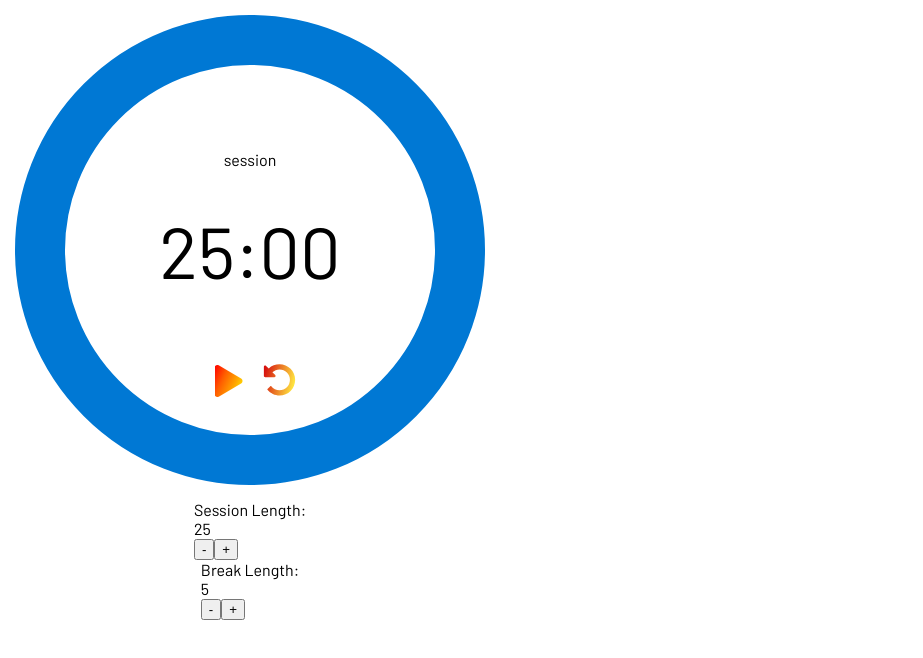
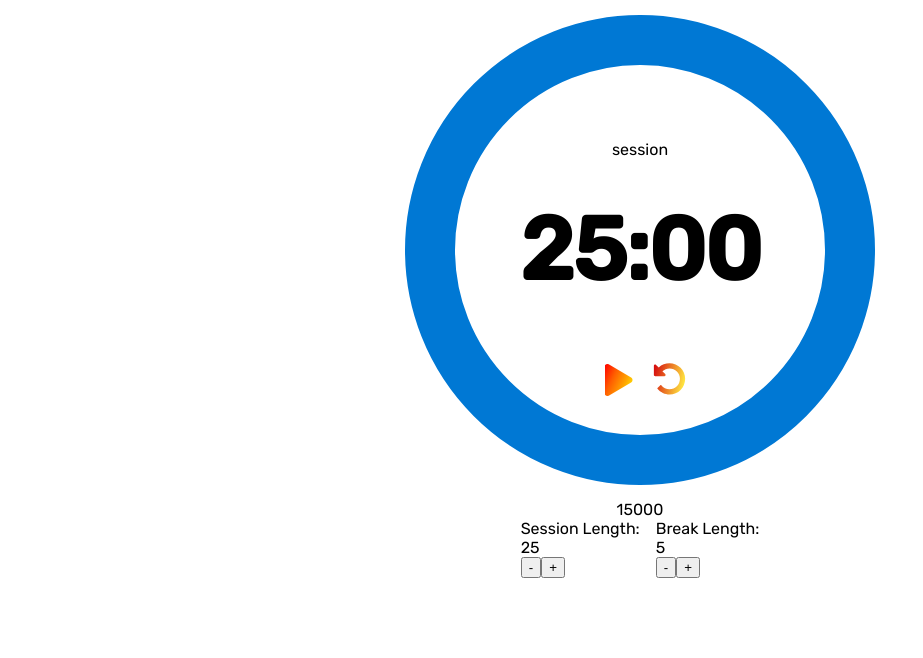
Before and after one commit to Mmackz/pomodoro, a React (Create React App) app: page / in a window 1280 px wide. Shown: the top 658 px of the page, without its empty margins (0-923 px from the left). Built offline with nearby package versions, Linux system fonts and the light colour scheme.

Commit message:
✨ add state to make circle animation smooth

```diff
--- a/src/App.js
+++ b/src/App.js
@@ -3,15 +3,17 @@ import { useRef } from "react/cjs/react.development";
 import Display from "./components/Display/Display";
 import accurateInterval from "./helpers/interval";
 
-const MS = 60 * 1000;
+const MS = 60;
 
 function App() {
    const [sessionLength, setSessionLength] = useState(25);
    const [breakLength, setBreakLength] = useState(5);
-   const [timeRemaining, setTimeRemaining] = useState(1500000);
+   const [timeRemaining, setTimeRemaining] = useState(1500);
    const [currentTimer, setCurrentTimer] = useState("session");
    const [running, setRunning] = useState(false);
    const [timerId, setTimerId] = useState(null);
+   const [percentMeter, setPercentMeter] = useState(null);
+   const [meterTime, setMeterTime] = useState(15000);
 
    const audioRef = useRef();
 
@@ -20,6 +22,11 @@ function App() {
          audioRef.current.play();
          setTimeRemaining(
             currentTimer === "session" ? breakLength * MS : sessionLength * MS
+         );
+         setMeterTime(
+            currentTimer === "session"
+               ? breakLength * MS * 10
+               : sessionLength * MS * 10
          );
          setCurrentTimer(currentTimer === "session" ? "break" : "session");
       }
@@ -31,6 +38,7 @@ function App() {
             setSessionLength((state) => state + amount);
             if (currentTimer === "session") {
                setTimeRemaining((sessionLength + amount) * MS);
+               setMeterTime((sessionLength + amount) * MS * 10);
             }
          }
       }
@@ -40,6 +48,7 @@ function App() {
             setBreakLength((state) => state + amount);
             if (currentTimer === "break") {
                setTimeRemaining((breakLength + amount) * MS);
+               setMeterTime((sessionLength + amount) * MS * 10);
             }
          }
       }
@@ -47,18 +56,25 @@ function App() {
 
    function calculatePercent() {
       const timer = currentTimer === "session" ? sessionLength : breakLength;
-      const percent = timeRemaining / (timer * MS) * 100
-      console.log(percent)
-      return percent
+      const percent = (meterTime / (timer * MS)) * 10;
+      console.log(percent);
+      return percent;
    }
 
    function startTimer() {
       timerId && timerId.cancel();
+      percentMeter && percentMeter.cancel();
       if (!running) {
          setRunning(true);
          setTimerId(
             accurateInterval(() => {
-               setTimeRemaining((state) => state - 100);
+               setTimeRemaining((state) => state - 1);
+            }, 1000)
+         );
+         setMeterTime(timeRemaining * 10);
+         setPercentMeter(
+            accurateInterval(() => {
+               setMeterTime((state) => state - 1);
             }, 100)
          );
       } else {
@@ -68,17 +84,19 @@ function App() {
 
    function resetTimer() {
       timerId && timerId.cancel();
+      percentMeter && percentMeter.cancel();
       setRunning(false);
       setSessionLength(25);
       setBreakLength(5);
-      setTimeRemaining(1500000);
+      setTimeRemaining(1500);
       setCurrentTimer("session");
+      setMeterTime(15000);
       audioRef.current.pause();
       audioRef.current.currentTime = 0;
    }
 
    return (
-      <section className="main-container">
+      <main className="main-container">
          <Display
             timerName={currentTimer}
             remaining={timeRemaining}
@@ -88,6 +106,9 @@ function App() {
             percent={calculatePercent()}
          />
 
+         {meterTime}
+
+         <section className="controls-container">
             <div className="time-setting">
                <p id="session-label">Session Length:</p>
                <p id="session-length">{sessionLength}</p>
@@ -121,13 +142,14 @@ function App() {
                   +
                </button>
             </div>
+         </section>
 
          <audio
             id="beep"
             ref={audioRef}
             src="https://raw.githubusercontent.com/freeCodeCamp/cdn/master/build/testable-projects-fcc/audio/BeepSound.wav"
          ></audio>
-      </section>
+      </main>
    );
 }
 
--- a/src/components/Display/Display.js
+++ b/src/components/Display/Display.js
@@ -7,6 +7,8 @@ function Display(props) {
    return (
       <div className="display-container">
          <CircularProgress
+            hasStripe
+            isAnimated
             value={percent}
             capIsRound
             trackColor="transparent"
--- a/src/helpers/formatTime.js
+++ b/src/helpers/formatTime.js
@@ -1,11 +1,13 @@
 function formatTimeRemaining(time) {
-   console.log(time)
-   let seconds = time / 1000;
+   console.log(time);
+   let seconds = time;
    let minutes = seconds / 60;
    seconds = seconds % 60;
    return (
-      `${String(Math.floor(minutes)).padStart(2, "0")}:` +
-      String(Math.floor(seconds)).padStart(2, "0")
+      <p>
+         {`${String(Math.floor(minutes)).padStart(2, "0")}:`}
+         <span className="seconds">{String(Math.floor(seconds)).padStart(2, "0")}</span>
+      </p>
    );
 }
 
--- a/src/index.css
+++ b/src/index.css
@@ -1,8 +1,8 @@
-@import url("https://fonts.googleapis.com/css2?family=Barlow:wght@400;500&display=swap");
+@import url('https://fonts.googleapis.com/css2?family=Rubik:wght@400;500&display=swap');
 
 body {
    margin: 0;
-   font-family: "Barlow", -apple-system, BlinkMacSystemFont, "Segoe UI",
+   font-family: "Rubik", -apple-system, BlinkMacSystemFont, "Segoe UI",
       "Roboto", "Oxygen", "Ubuntu", "Cantarell", "Fira Sans", "Droid Sans",
       "Helvetica Neue", sans-serif;
    -webkit-font-smoothing: antialiased;
@@ -18,6 +18,7 @@ p {
    flex-direction: column;
    justify-content: center;
    align-items: center;
+   margin: 0 auto;
    width: min(90vw, 500px);
 }
 
@@ -46,11 +47,14 @@ p {
 
 .timer-label {
    position: absolute;
-   top: 30%;
+   top: 28%;
 }
 
 .time-left {
-   font-size: 4.5rem;
+   font-size: 5.5rem;
+   font-weight: 600;
+   letter-spacing: -0.1rem;
+   margin: 0;
 }
 
 .icon-container {
@@ -81,3 +85,9 @@ p {
    -webkit-background-clip: text;
    -webkit-text-fill-color: transparent;
 }
+
+/* controls component */
+.controls-container {
+   display: flex;
+   gap: 1rem;
+}
```
Lines whose indentation alone changed are shown as unchanged.
